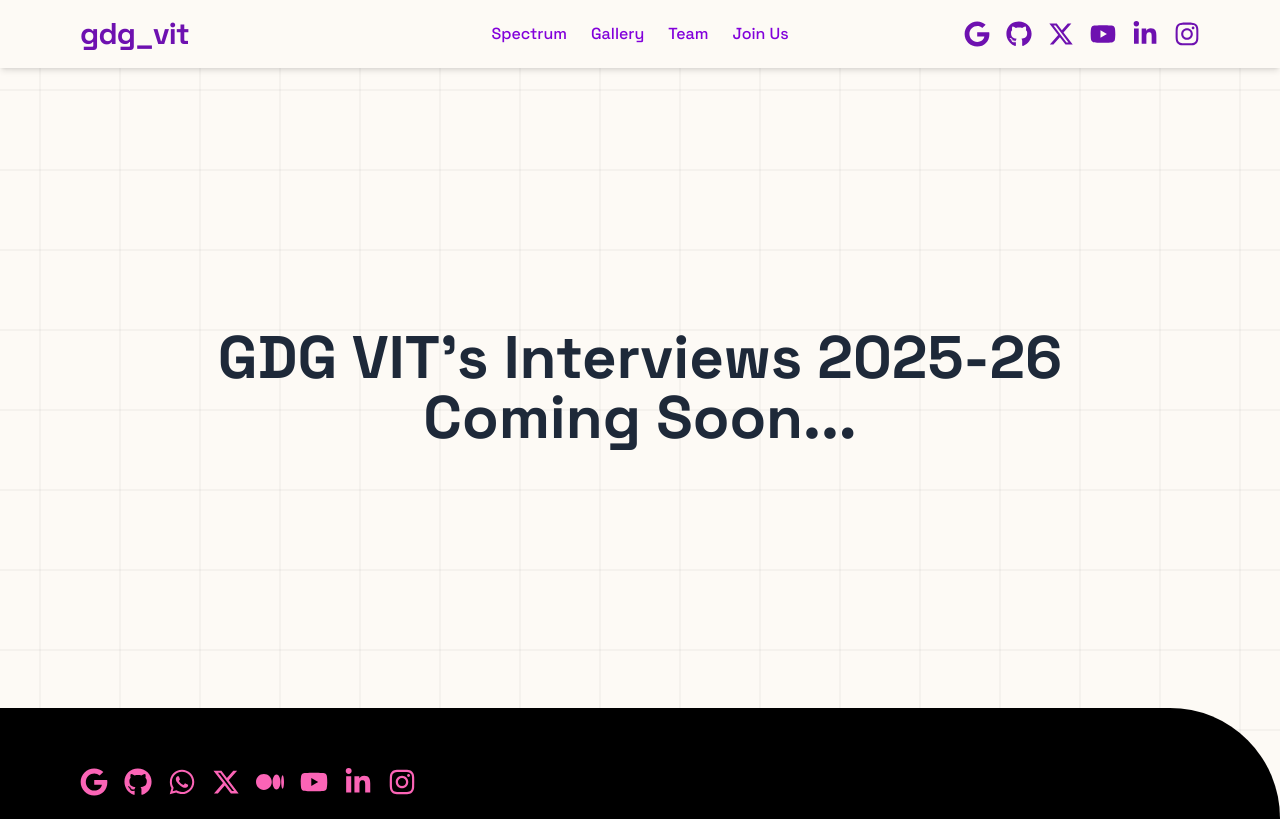
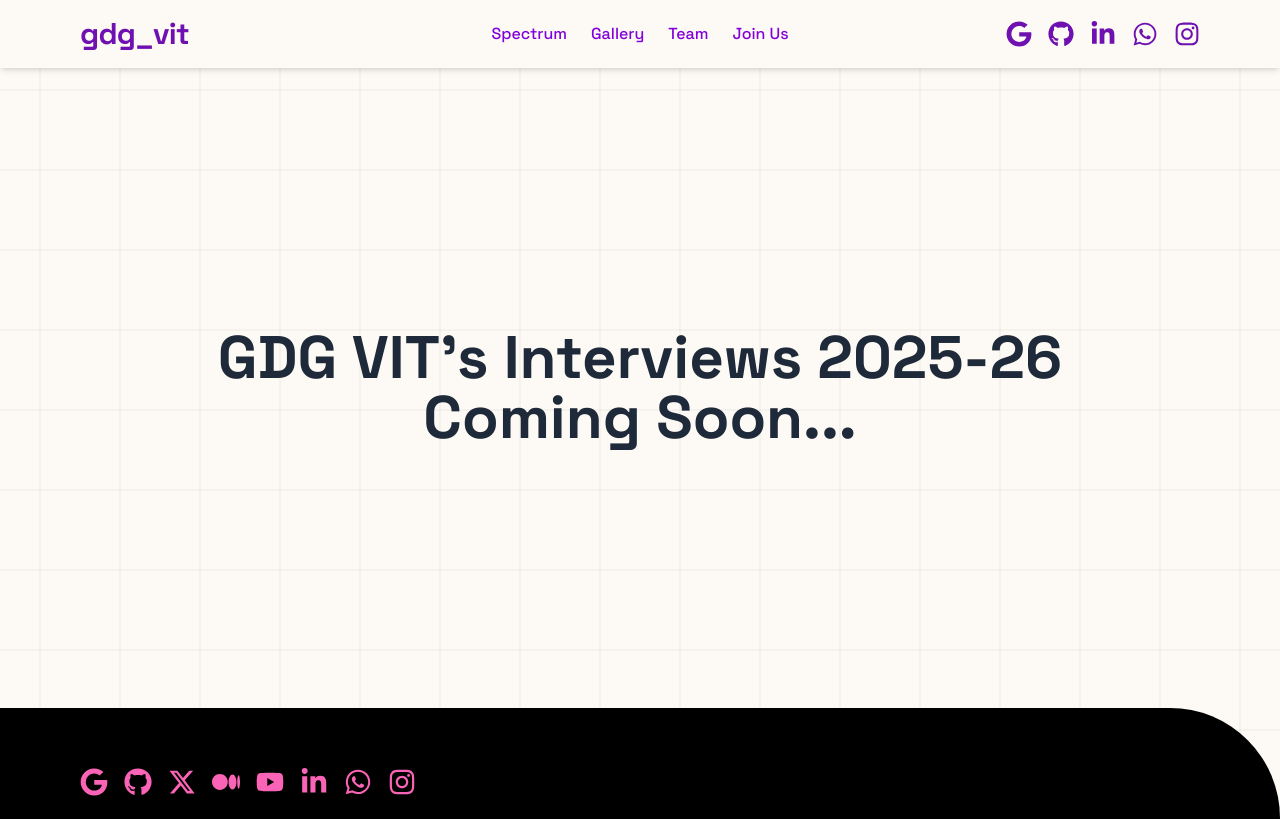
Before and after one commit to maitri-dalvi/gdgvit-web, a Next.js app: page /interviews in a window 1280 px wide. Shown: the top 819 px of the page. Built offline with nearby package versions, Linux system fonts and the light colour scheme.

Commit message:
fix: build issues

```diff
--- a/src/app/interviews/page.tsx
+++ b/src/app/interviews/page.tsx
@@ -7,7 +7,7 @@ const Interviews = () => {
       <Navbar />
       <div className="flex flex-col items-center justify-center min-h-[80vh] px-4 text-center">
         <h1 className="text-3xl sm:text-4xl md:text-5xl lg:text-6xl font-extrabold text-gray-800">
-          GDG VIT's Interviews 2025-26 <br />Coming Soon...
+            GDG VIT&apos;s Interviews 2025-26 <br />Coming Soon...
         </h1>
         {/* <p className="mt-4 text-sm sm:text-base md:text-lg text-gray-500 max-w-md">
           For the new tenure 2025-26
--- a/src/components/Footer.tsx
+++ b/src/components/Footer.tsx
@@ -10,11 +10,11 @@ const Footer = () => {
   const socialIcons = [
     { icon: <FaGoogle size={28} />, href: 'https://gdg.community.dev/gdg-on-campus-vidyalankar-institute-of-technology-mumbai-india/' },
     { icon: <FaGithub size={28} />, href: 'https://github.com/GDGVITM' },
-    { icon: <FaWhatsapp size={28} />, href: 'https://chat.whatsapp.com/GTP2ydK7MyXFBRwf8vnrNW' },
     { icon: <FaXTwitter size={28} />, href: 'https://x.com/gdgvit' },
     { icon: <FaMedium size={28} />, href: 'https://medium.com/@gdgvit' },
     { icon: <FaYoutube size={28} />, href: 'http://www.youtube.com/@gdscvitmumbai5838' },
     { icon: <FaLinkedinIn size={28} />, href: 'https://www.linkedin.com/company/google-developer-groups-vit-mumbai' },
+    { icon: <FaWhatsapp size={28} />, href: 'https://chat.whatsapp.com/GTP2ydK7MyXFBRwf8vnrNW' },
     { icon: <FaInstagram size={28} />, href: 'https://www.instagram.com/gdg_vit/' },
   ];
 
--- a/src/components/Navbar.tsx
+++ b/src/components/Navbar.tsx
@@ -2,13 +2,14 @@
 
 import Link from 'next/link';
 import {
-  FaXTwitter,
+  // FaXTwitter,
   FaGithub,
   FaInstagram,
-  FaYoutube,
+  // FaYoutube,
   FaGoogle,
   FaLinkedinIn,
   FaBars,
+  FaWhatsapp,
 } from 'react-icons/fa6';
 import { FaTimes } from 'react-icons/fa';
 
@@ -31,12 +32,10 @@ const Navbar = () => {
       href: 'https://gdg.community.dev/gdg-on-campus-vidyalankar-institute-of-technology-mumbai-india/',
     },
     { icon: <FaGithub size={26} />, href: 'https://github.com/GDGVITM' },
-    { icon: <FaXTwitter size={26} />, href: 'https://x.com/gdgvit' },
-    { icon: <FaYoutube size={26} />, href: 'http://www.youtube.com/@gdscvitmumbai5838' },
-    {
-      icon: <FaLinkedinIn size={26} />,
-      href: 'https://www.linkedin.com/company/google-developer-groups-vit-mumbai',
-    },
+    // { icon: <FaXTwitter size={26} />, href: 'https://x.com/gdgvit' },
+    // { icon: <FaYoutube size={26} />, href: 'http://www.youtube.com/@gdscvitmumbai5838' },
+    { icon: <FaLinkedinIn size={26} />, href: 'https://www.linkedin.com/company/google-developer-groups-vit-mumbai'},
+    { icon: <FaWhatsapp size={26} />, href: 'https://chat.whatsapp.com/GTP2ydK7MyXFBRwf8vnrNW' },
     { icon: <FaInstagram size={26} />, href: 'https://www.instagram.com/gdg_vit/' },
   ];
 
```
